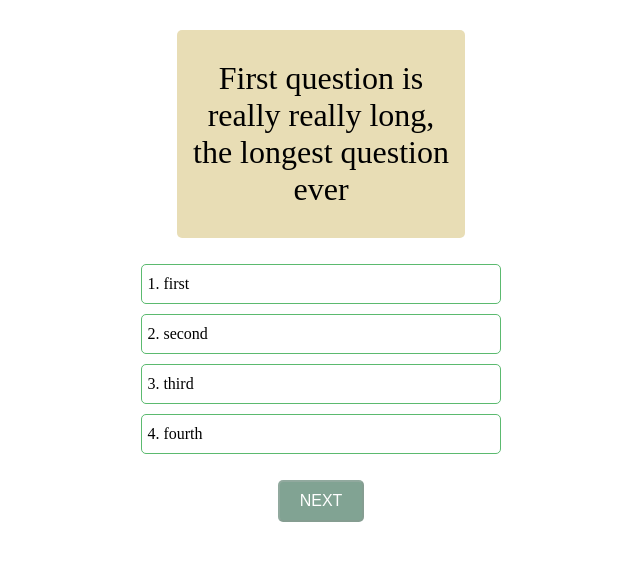
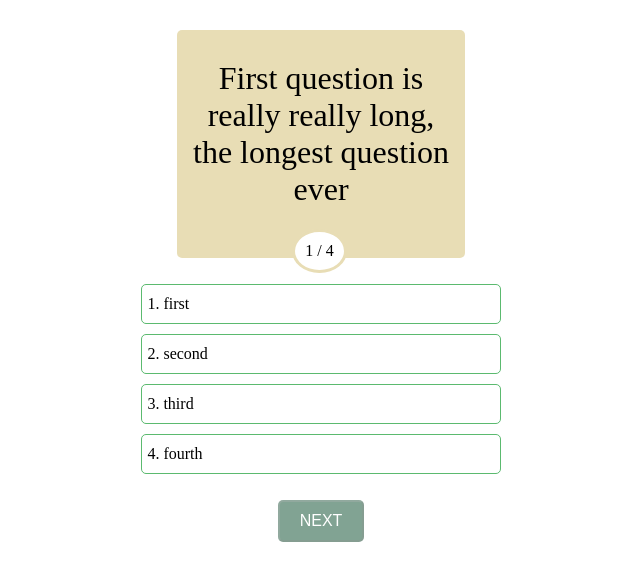
Before and after one commit to v-yelina/lingua-talk, an Angular app: page /choose-one in a window 1280 px wide. Shown: the top 580 px of the page, without its empty margins (319-959 px from the left). Built offline with nearby package versions, Linux system fonts and the light colour scheme.

Commit message:
feat: add questions counter

```diff
--- a/src/app/components/choose-one/choose-one.component.html
+++ b/src/app/components/choose-one/choose-one.component.html
@@ -1,5 +1,7 @@
 <div class="game-card">
-  <div class="question">{{questionsList[currentQuestionIndex].value}}</div>
+  <div class="question">{{questionsList[currentQuestionIndex].value}} <span
+      class="question-counter">{{currentQuestionIndex +
+      1}} / {{questionsList.length}}</span></div>
   <ul class="answers-list">
     <li *ngFor="let currentAnswer of questionsList[currentQuestionIndex].answersList; index as i"
       class="answer" [ngClass]="{
--- a/src/app/components/choose-one/choose-one.component.scss
+++ b/src/app/components/choose-one/choose-one.component.scss
@@ -10,13 +10,25 @@
 }
 
 .question {
+  position: relative;
   font-size: 2rem;
   background-color: #e8ddb5;
   width: 80%;
-  padding: 30px 10px;
+  padding: 30px 10px 50px;
   margin: auto;
   text-align: center;
   border-radius: 5px;
+
+  &-counter {
+    position: absolute;
+    bottom: -15px;
+    left: 40%;
+    background-color: white;
+    border: 3px solid #e8ddb5;
+    border-radius: 50%;
+    padding: 10px;
+    font-size: 1rem;
+  }
 }
 
 .answers-list {
```
